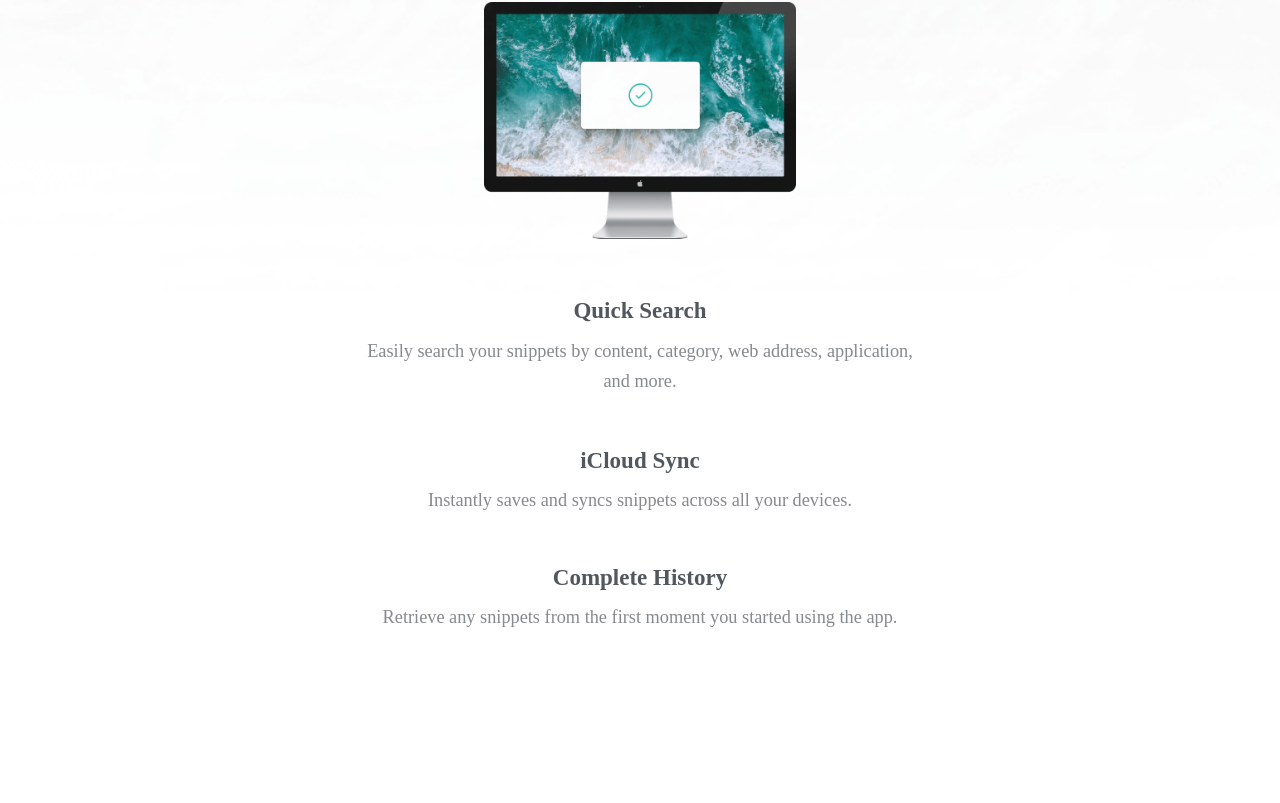
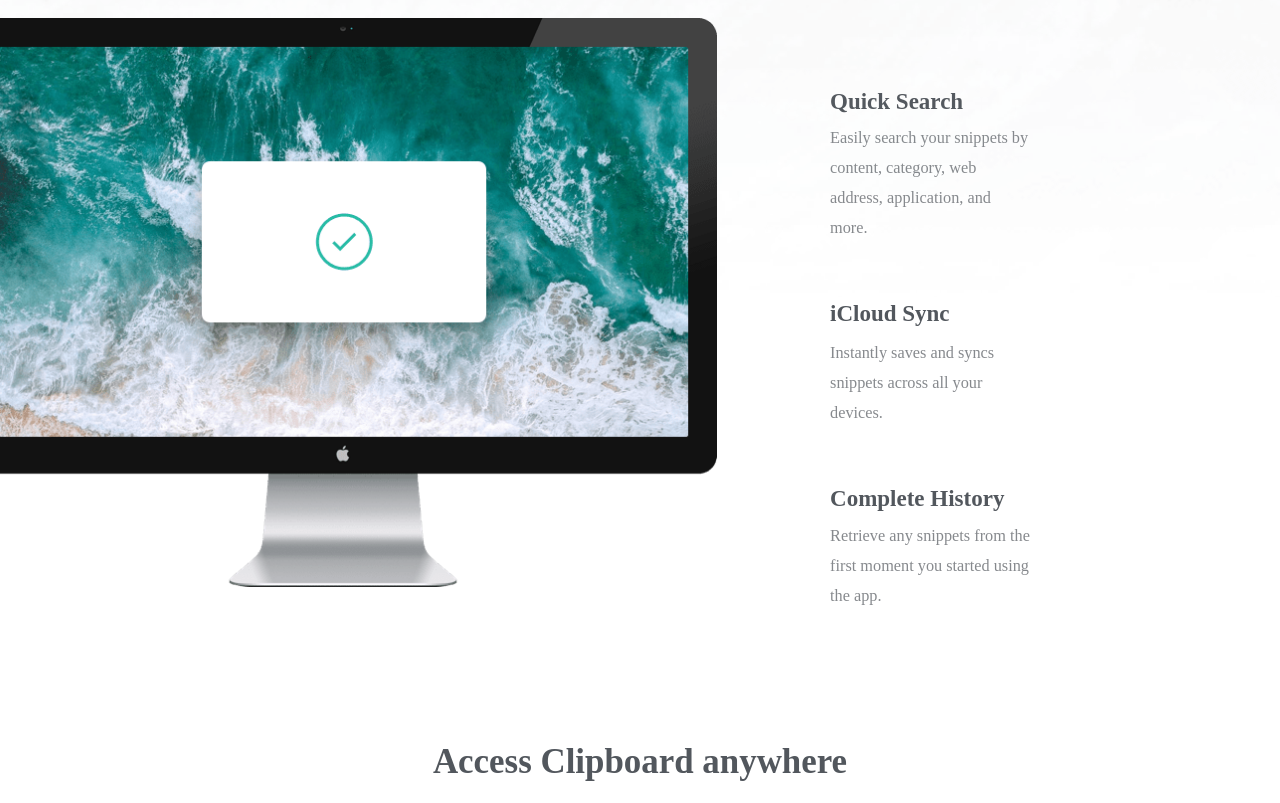
Before and after one commit to JCDMeira/clipboard-lp, a React (Create React App) app: page / in a window 1280 px wide. Shown: the part 917-1720 px from the top of the page. Built offline with nearby package versions, Linux system fonts and the light colour scheme; a web font is replaced by a local one.

Commit message:
Update: fieldImg for desktop

```diff
--- a/src/components/Content/index.jsx
+++ b/src/components/Content/index.jsx
@@ -44,7 +44,7 @@ function Content() {
       <Typ.Tittle2 mb={1.6} mt={13.5} mbm={2} mtm={12.5}>
         Keep track of your snippets
       </Typ.Tittle2>
-      <Typ.Paragraph mb={6.4}>
+      <Typ.Paragraph mb={6.4} mbm={8.3}>
         Clipboard instantly stores any item you copy in the cloud, meaning you
         can access your snippets immediately on all your devices. Our Mac and
         iOS apps will help you organize everything.
@@ -53,18 +53,22 @@ function Content() {
       <FieldImg>
         <img src={computer} alt="" />
         <div>
-          <Typ.Tittle3 mb={1.1}>Quick Search</Typ.Tittle3>
-          <Typ.Paragraph mb={5}>
+          <Typ.Tittle3 mb={1.1} mbm={0.7}>
+            Quick Search
+          </Typ.Tittle3>
+          <Typ.Paragraph mb={5} mbm={5.6}>
             Easily search your snippets by content, category, web address,
             application, and more.
           </Typ.Paragraph>
 
           <Typ.Tittle3 mb={1}>iCloud Sync</Typ.Tittle3>
-          <Typ.Paragraph mb={4.8}>
+          <Typ.Paragraph mb={4.8} mbm={5.6}>
             Instantly saves and syncs snippets across all your devices.
           </Typ.Paragraph>
 
-          <Typ.Tittle3 mb={1}>Complete History</Typ.Tittle3>
+          <Typ.Tittle3 mb={1} mbm={0.8}>
+            Complete History
+          </Typ.Tittle3>
           <Typ.Paragraph mb={1.1}>
             Retrieve any snippets from the first moment you started using the
             app.
@@ -72,7 +76,9 @@ function Content() {
         </div>
       </FieldImg>
 
-      <Typ.Tittle2 mb={1.5}>Access Clipboard Anywhere</Typ.Tittle2>
+      <Typ.Tittle2 mb={1.5} mbm={2.1}>
+        Access Clipboard <span>anywhere</span>
+      </Typ.Tittle2>
       <Typ.Paragraph mb={6}>
         Whether you’re on the go, or at your computer, you can access all your
         Clipboard snippets in a few simple clicks.
--- a/src/components/Content/style.js
+++ b/src/components/Content/style.js
@@ -46,6 +46,37 @@ export const FieldImg = styled.div`
       height: 23.732rem;
     }
   }
+
+  @media (min-width: 1200px) {
+    flex-direction: row;
+    justify-content: initial;
+    align-items: initial;
+    margin-bottom: 9.6rem;
+
+    img {
+      width: 749px;
+      height: 569px;
+      position: relative;
+      margin-left: -3.1rem;
+      margin-top: -0.3rem;
+    }
+    div {
+      display: flex;
+      flex-direction: column;
+      align-items: initial;
+      justify-content: initial;
+      padding: 6.6rem 25rem 0 11.3rem;
+      h3 {
+        text-align: left;
+      }
+      p {
+        text-align: left;
+        padding: 0;
+        font-size: 16.3px;
+        line-height: 30px;
+      }
+    }
+  }
 `;
 
 export const ImgDevices = styled.img`
--- a/src/typography.js
+++ b/src/typography.js
@@ -33,11 +33,19 @@ export const Tittle2 = styled.h2`
   margin-bottom: ${(props) => `${props.mb}rem`};
   margin-top: ${(props) => `${props.mt}rem`};
 
+  span {
+    text-transform: capitalize;
+  }
+
   @media (min-width: 1200px) {
     font-size: 3.49rem;
     line-height: 4.4rem;
     margin-bottom: ${(props) => `${props.mbm}rem`};
     margin-top: ${(props) => `${props.mtm}rem`};
+
+    span {
+      text-transform: none;
+    }
   }
 `;
 
@@ -55,6 +63,7 @@ export const Tittle3 = styled.h3`
   @media (min-width: 1200px) {
     font-size: 2.3rem;
     line-height: 2.9rem;
+    margin-bottom: ${(props) => `${props.mbm}rem`};
   }
 `;
 
@@ -75,5 +84,6 @@ export const Paragraph = styled.p`
     font-size: 1.83rem;
     line-height: 3rem;
     padding: 0 36.3rem;
+    margin-bottom: ${(props) => `${props.mbm}rem`};
   }
 `;
```
